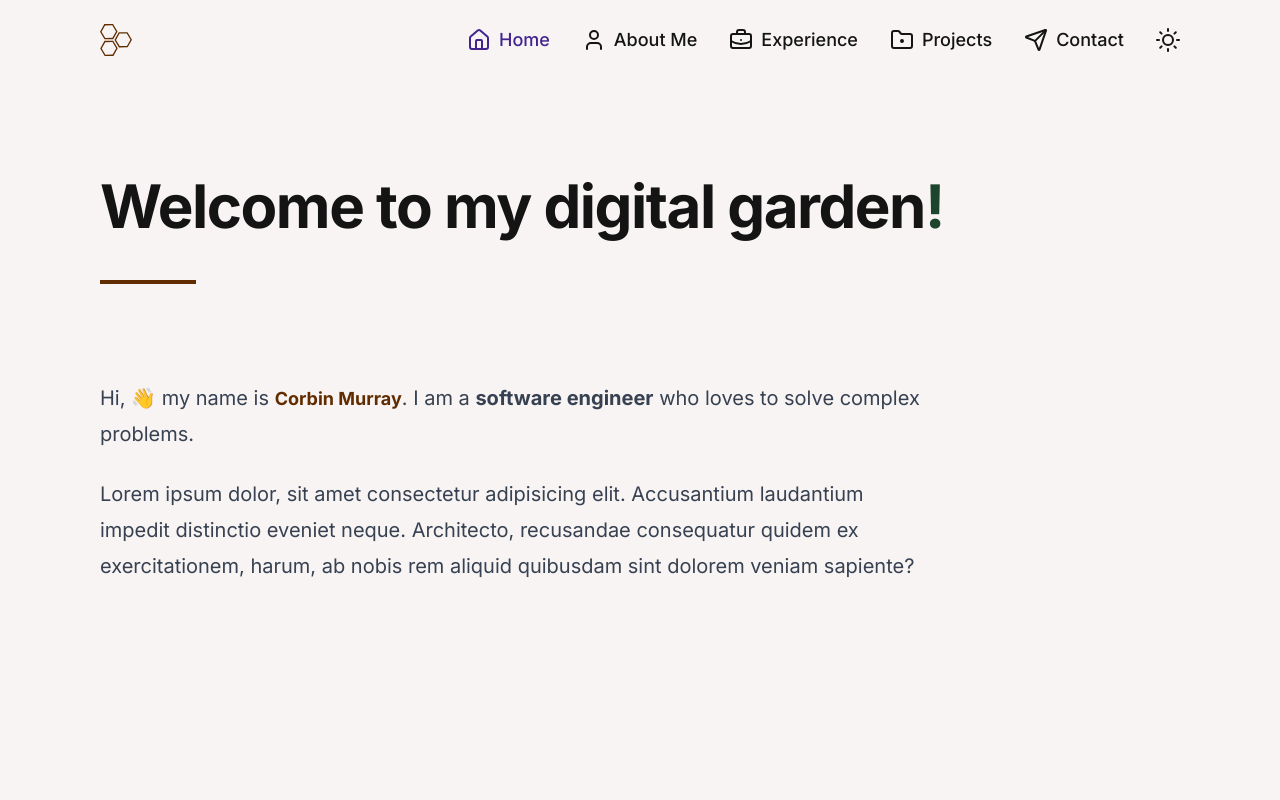
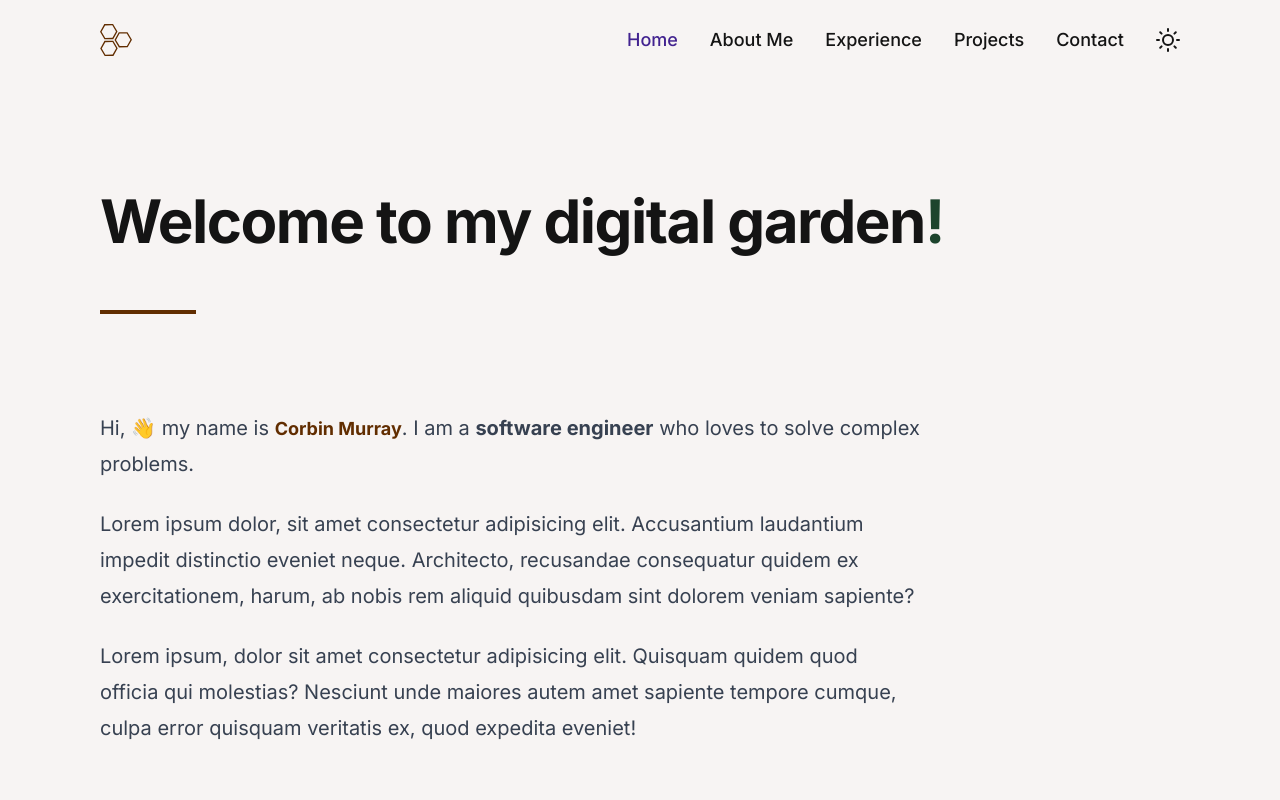
Before and after one commit to corbinmurray/corbinmurray-dev, a Next.js app: page / in a window 1280 px wide. Shown: the top 800 px of the page. Built offline with nearby package versions, Linux system fonts and the light colour scheme.

Commit message:
Remove unused and update punctuation

```diff
--- a/app/page.tsx
+++ b/app/page.tsx
@@ -4,8 +4,7 @@ import SectionHeader from "@/components/section-header";
 export default async function Home() {
 	return (
 		<RevealSection className="mt-12 md:mt-16">
-			<SectionHeader title="Welcome to my digital garden" punctuation="exclamation mark" />
-
+			<SectionHeader title="Welcome to my digital garden" punctuation="!" />
 
 			<article>
 				<p>
@@ -16,6 +15,10 @@ export default async function Home() {
 					Lorem ipsum dolor, sit amet consectetur adipisicing elit. Accusantium laudantium impedit distinctio eveniet neque. Architecto, recusandae consequatur
 					quidem ex exercitationem, harum, ab nobis rem aliquid quibusdam sint dolorem veniam sapiente?
 				</p>
+				<p>
+					Lorem ipsum, dolor sit amet consectetur adipisicing elit. Quisquam quidem quod officia qui molestias? Nesciunt unde maiores autem amet sapiente
+					tempore cumque, culpa error quisquam veritatis ex, quod expedita eveniet!
+				</p>
 			</article>
 		</RevealSection>
 	);
--- a/components/navbar.tsx
+++ b/components/navbar.tsx
@@ -6,7 +6,7 @@ import { cn } from "@/lib/utils";
 import { AnimatePresence, motion, useMotionValueEvent, useScroll, Variants } from "motion/react";
 import Link from "next/link";
 import { usePathname } from "next/navigation";
-import { useCallback, useEffect, useState } from "react";
+import { MouseEventHandler, useCallback, useEffect, useState } from "react";
 
 export default function Navbar({ className }: { className?: string }) {
 	const [menuOpen, setMenuOpen] = useState(false);
@@ -121,27 +121,7 @@ export default function Navbar({ className }: { className?: string }) {
 					exit="hidden"
 					animate="visible">
 					{/* Nav links */}
-					<div className="flex gap-8">
-						{LINKS.internal.map((link, i) => {
-							return (
-								<div key={i}>
-									<div className="relative flex flex-col overflow-x-hidden group">
-										<Link
-											href={link.href}
-											className={cn(
-												"lg:text-lg group-hover:text-secondary group-hover:cursor-pointer font-medium capitalize flex flex-row gap-2 justify-start items-center flex-nowrap text-nowrap",
-												{ "text-secondary": pathname === link.href }
-											)}
-											onClick={closeMenu}>
-											<span className="md:hidden lg:block">{link.icon}</span> {link.name}
-										</Link>
-
-										{/* <div className="w-full h-px bg-primary absolute bottom-0 left-[-100%] transition-all duration-500 group-hover:left-0"></div> */}
-									</div>
-								</div>
-							);
-						})}
-					</div>
+					<NavLinks pathname={pathname} orientation="horizontal" />
 
 					<motion.div variants={desktopNavMenuChildrenAnimationVariants}>
 						<motion.div
@@ -197,29 +177,9 @@ export default function Navbar({ className }: { className?: string }) {
 								</svg>
 							</div>
 
-							<div className="flex flex-col items-start gap-16 w-full">
+							<div className="flex flex-col items-start gap-8 w-full">
 								{/* Nav links */}
-								<div className="flex flex-col gap-8 mt-12">
-									{LINKS.internal.map((link, i) => {
-										return (
-											<div key={i}>
-												<div className="relative flex flex-col overflow-x-hidden group">
-													<Link
-														href={link.href}
-														className={cn(
-															"lg:text-lg group-hover:text-secondary group-hover:cursor-pointer font-medium capitalize flex flex-row gap-2 justify-start items-stretch",
-															{ "text-secondary": pathname === link.href }
-														)}
-														onClick={closeMenu}>
-														{link.icon} {link.name}
-													</Link>
-
-													{/* <div className="w-full h-px bg-primary absolute bottom-0 left-[-100%] transition-all duration-500 group-hover:left-0"></div> */}
-												</div>
-											</div>
-										);
-									})}
-								</div>
+								<NavLinks pathname={pathname} onClick={closeMenu} orientation="vertical" className="mt-8 gap-8"/>
 
 								{/* Theme toggle */}
 								<div className="flex justify-center w-full">
@@ -238,6 +198,48 @@ export default function Navbar({ className }: { className?: string }) {
 		</motion.nav>
 	);
 }
+
+const NavLinks = ({
+	onClick,
+	pathname,
+	orientation,
+	className,
+}: {
+	onClick?: MouseEventHandler<HTMLAnchorElement> | undefined;
+	pathname: string;
+	orientation: "horizontal" | "vertical";
+	className?: string;
+}) => {
+	return (
+		<ul
+			className={cn(
+				"flex gap-4 md:gap-8",
+				{
+					"flex-col": orientation === "vertical",
+					"flex-row": orientation === "horizontal",
+				},
+				className
+			)}>
+			{LINKS.internal.map((link, i) => {
+				return (
+					<li key={i} className="relative flex overflow-x-hidden group">
+						<Link
+							href={link.href}
+							className={cn(
+								"lg:text-lg group-hover:text-secondary group-hover:cursor-pointer font-medium capitalize flex flex-row gap-2 justify-start items-stretch",
+								{ "text-secondary": pathname === link.href }
+							)}
+							onClick={onClick}>
+							{link.name}
+						</Link>
+
+						<div className="w-full h-px bg-primary absolute bottom-0 left-[-100%] transition-all duration-500 group-hover:left-0"></div>
+					</li>
+				);
+			})}
+		</ul>
+	);
+};
 
 const mobileNavMenuContainerAnimationVariants: Variants = {
 	visible: {
--- a/components/section-header.tsx
+++ b/components/section-header.tsx
@@ -1,8 +1,8 @@
-const SectionHeader = ({ title, punctuation }: { title: string; punctuation?: "period" | "question mark" | "exclamation mark" }) => {
+const SectionHeader = ({ title, punctuation = "." }: { title: string; punctuation?: string }) => {
 	return (
 		<div className="relative my-12 md:my-24 pb-6 md:pb-12">
-			<h1 className="relative">
-				{title} <span className="absolute text-accent">{getPunctuation(punctuation)}</span>
+			<h1 className="relative leading-normal">
+				{title} <span className="absolute text-accent">{punctuation}</span>
 			</h1>
 			<div className="absolute h-1 bg-primary left-0 bottom-0 w-16 md:w-20 lg:w-24"></div>
 		</div>
@@ -10,16 +10,3 @@ const SectionHeader = ({ title, punctuation }: { title: string; punctuation?: "p
 };
 
 export default SectionHeader;
-
-function getPunctuation(punctuation?: string): string {
-	switch (punctuation) {
-		case "period":
-			return ".";
-		case "question mark":
-			return "?";
-		case "exclamation mark":
-			return "!";
-		default:
-			return ".";
-	}
-}
--- a/lib/configs.tsx
+++ b/lib/configs.tsx
@@ -1,8 +1,4 @@
 import { BriefcaseBusiness, FolderDot, Home, Send, User } from "lucide-react";
-
-export const THEME_NAME = "sunfire";
-export const LIGHT_THEME = THEME_NAME + "-light";
-export const DARK_THEME = THEME_NAME + "-dark";
 
 export const LINKS = {
 	internal: [
```
